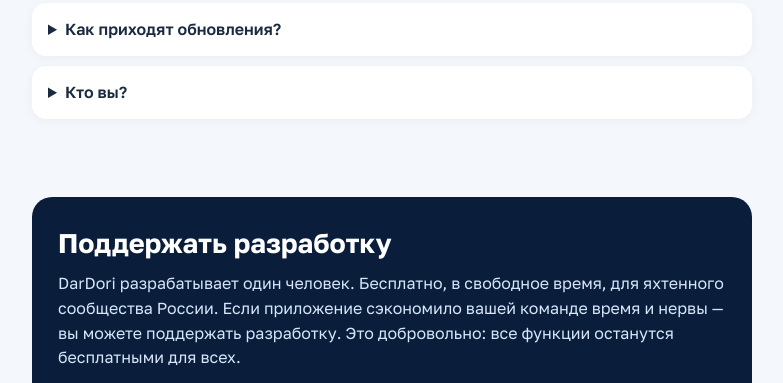
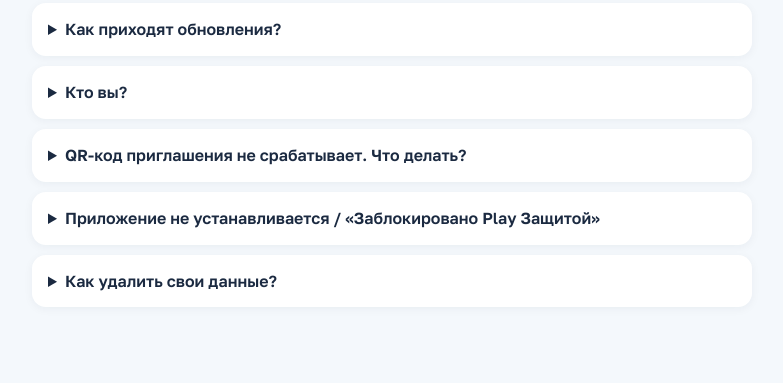
Before and after one commit to dardori/dardori.github.io, a plain HTML site: page index.html in a window 1280 px wide. Shown: the part 5916-6299 px from the top of the page, without its empty margins (248-1031 px from the left). Drawn offline with Linux system fonts and the light colour scheme; no server answers; a web font is replaced by a local one.

Commit message:
Update index.html

```diff
--- a/index.html
+++ b/index.html
@@ -5,6 +5,13 @@
 <meta name="viewport" content="width=device-width, initial-scale=1">
 <title>DarDori — порядок на борту</title>
 <meta name="description" content="DarDori — бесплатное приложение для команд яхт: флот, календарь, заказы, роли и уведомления. Android 8+. В активной разработке.">
+<meta property="og:type" content="website">
+<meta property="og:url" content="https://dardori.github.io/">
+<meta property="og:title" content="DarDori — порядок на борту">
+<meta property="og:description" content="Бесплатное приложение для команд яхт: флот, календарь, заказы, роли и уведомления. Android 8+.">
+<meta property="og:image" content="https://dardori.github.io/assets/og-cover.png">
+<meta property="og:locale" content="ru_RU">
+<meta name="twitter:card" content="summary_large_image">
 <meta name="theme-color" content="#0072FF">
 <meta name="theme-color" content="#0072FF">
 
@@ -312,6 +319,9 @@ footer a{color:var(--blue);text-decoration:none}
   <details><summary>А iPhone?</summary><p>iOS-версия в планах. Пока Android 8.0+.</p></details>
   <details><summary>Как приходят обновления?</summary><p>С этой же страницы, устанавливаются поверх старого приложения — данные сохраняются. Анонсы — в канале MAX.</p></details>
   <details><summary>Кто вы?</summary><p>DarDori — независимый проект сообщества яхтенного туризма России, который разрабатывает один человек. Пишите: <a class="email-link" href="#">почта</a>.</p></details>
+  <details><summary>QR-код приглашения не срабатывает. Что делать?</summary><p>Код одноразовый и действует 3 дня. Попросите пригласившего выпустить новый QR. Проверьте интернет и что вы уже зарегистрированы в приложении. Если не помогло — напишите в поддержку, приложив скриншот ошибки.</p></details>
+  <details><summary>Приложение не устанавливается / «Заблокировано Play Защитой»</summary><p>Пройдите шаги 3–4 инструкции выше: разрешите установку из неизвестных источников для вашего браузера и нажмите «Подробнее → Всё равно установить». Убедитесь, что Android 8.0+ и есть ~150 МБ свободного места. Не помогло — напишите в поддержку с моделью телефона.</p></details>
+  <details><summary>Как удалить свои данные?</summary><p>В приложении: Профиль → Удалить аккаунт. Данные удаляются вместе с аккаунтом, согласие отзывается автоматически. Можно также написать на почту оператора.</p></details>
 </section>
 
 <!-- ══════════ ПОДДЕРЖКА ══════════ -->
```
